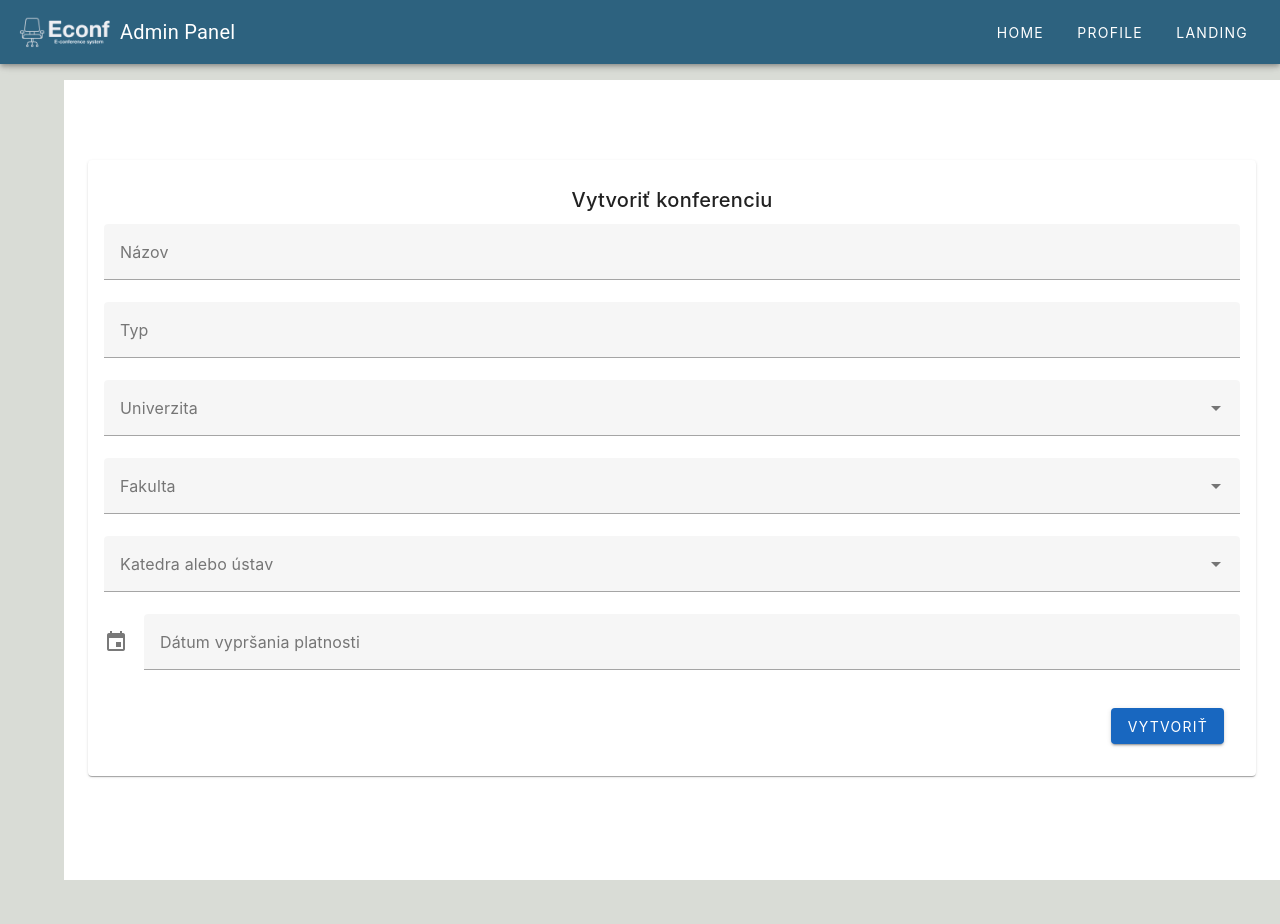
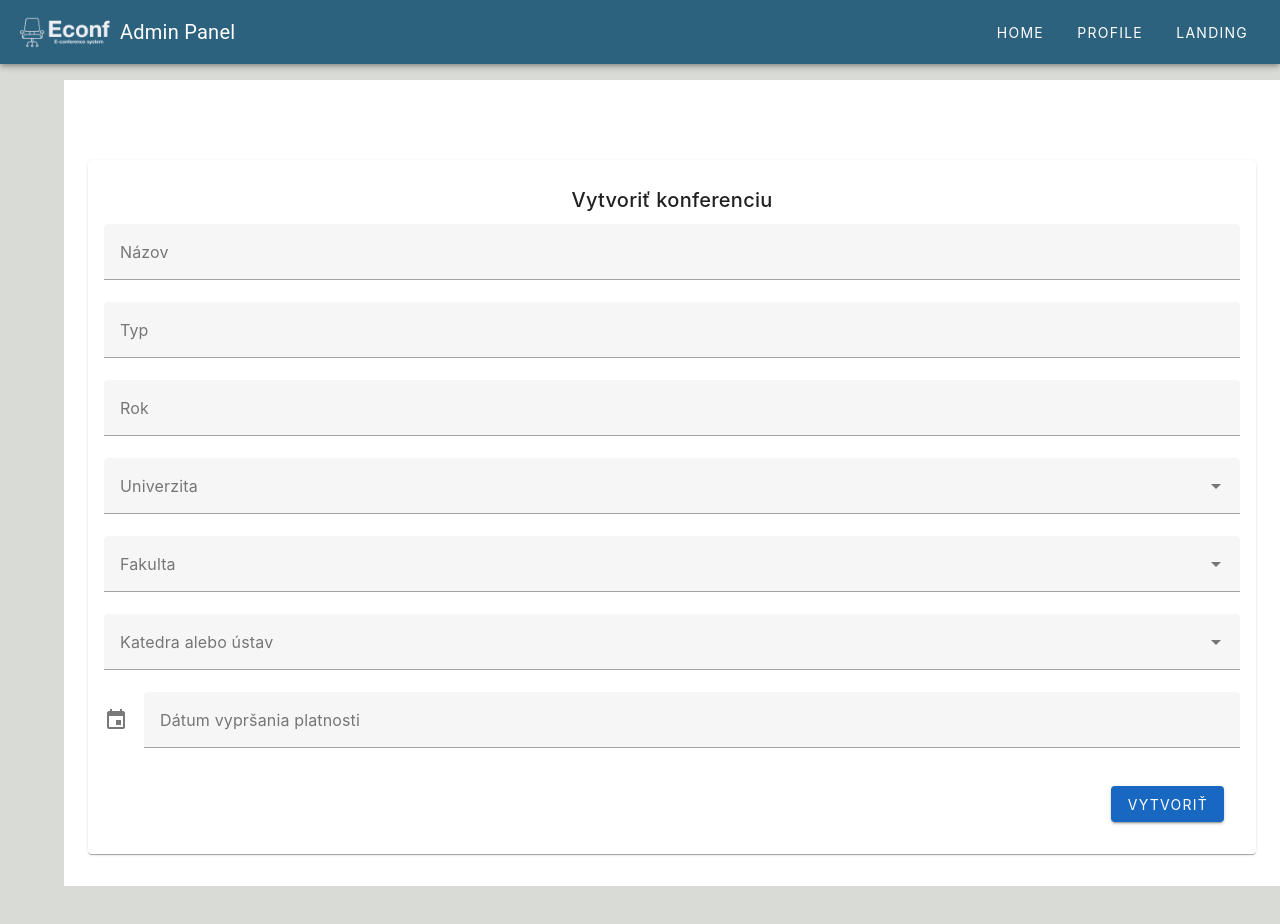
Before and after one commit to bencepiatrik/sw-ing-2024, a Vue app in the folder frontend/: page /createconference in a window 1280 px wide. Shown: the top 924 px of the page. Built offline with nearby package versions, Linux system fonts and the light colour scheme; no server answers; sample sign-in values are in the browser's storage.

Commit message:
create conference ready

```diff
--- a/frontend/src/views/CreateConference.vue
+++ b/frontend/src/views/CreateConference.vue
@@ -34,6 +34,19 @@
 
             <!-- Typ konferencie -->
             <v-text-field v-model="formData.type" label="Typ" required></v-text-field>
+
+            <!-- Rok konferencie -->
+            <v-text-field
+              v-model="formData.year"
+              label="Rok"
+              type="number"
+              required
+              :rules="[yearRule]"
+              maxlength="4"
+              min="1900"
+              max="2100"
+              placeholder="Vyberte rok konferencie"
+            ></v-text-field>
 
             <!-- Výber univerzity -->
             <v-autocomplete
@@ -93,6 +106,7 @@ import { VDateInput } from "vuetify/labs/VDateInput";
 const formData = ref({
   name: "",
   type: "",
+  year: null,
   department_id: null,
   expiration_date: null,
 });
@@ -109,10 +123,20 @@ const router = useRouter();
 watch(selectedUniversity, (newVal) => {
   if (newVal) fetchFaculties(newVal);
 });
-
 watch(selectedFaculty, (newVal) => {
   if (newVal) fetchDepartments(newVal);
 });
+
+const yearRule = (value: number) => {
+  if (!value || value.toString().length !== 4) {
+    return "Rok musí byť štvormiestne číslo (napr. 2025).";
+  }
+  if (value < 1900 || value > 2100) {
+    return "Rok musí byť medzi 1900 a 2100.";
+  }
+  return true;
+};
+
 // Fetch univerzít
 const fetchUniversities = async () => {
   try {
@@ -160,12 +184,22 @@ const createConference = async () => {
     const payload = new FormData();
     payload.append("name", formData.value.name);
     payload.append("type", formData.value.type);
+    payload.append("year", String(formData.value.year));
     payload.append("department_id", String(formData.value.department_id));
     payload.append(
       "expiration_date",
       formData.value.expiration_date
-        ? formData.value.expiration_date : ""
+        ? new Date(formData.value.expiration_date).toISOString().split("T")[0]
+        : ""
     );
+
+    console.log("Payload:", {
+  name: formData.value.name,
+  type: formData.value.type,
+  year: formData.value.year,
+  department_id: formData.value.department_id,
+  expiration_date: formData.value.expiration_date,
+});
 
     await axiosInstance.post("/api/conferences", payload);
     alert("Konferencia bola úspešne vytvorená!");
```
Also changed, not shown: 2 other files (tests, documents, lock files or other folders).
